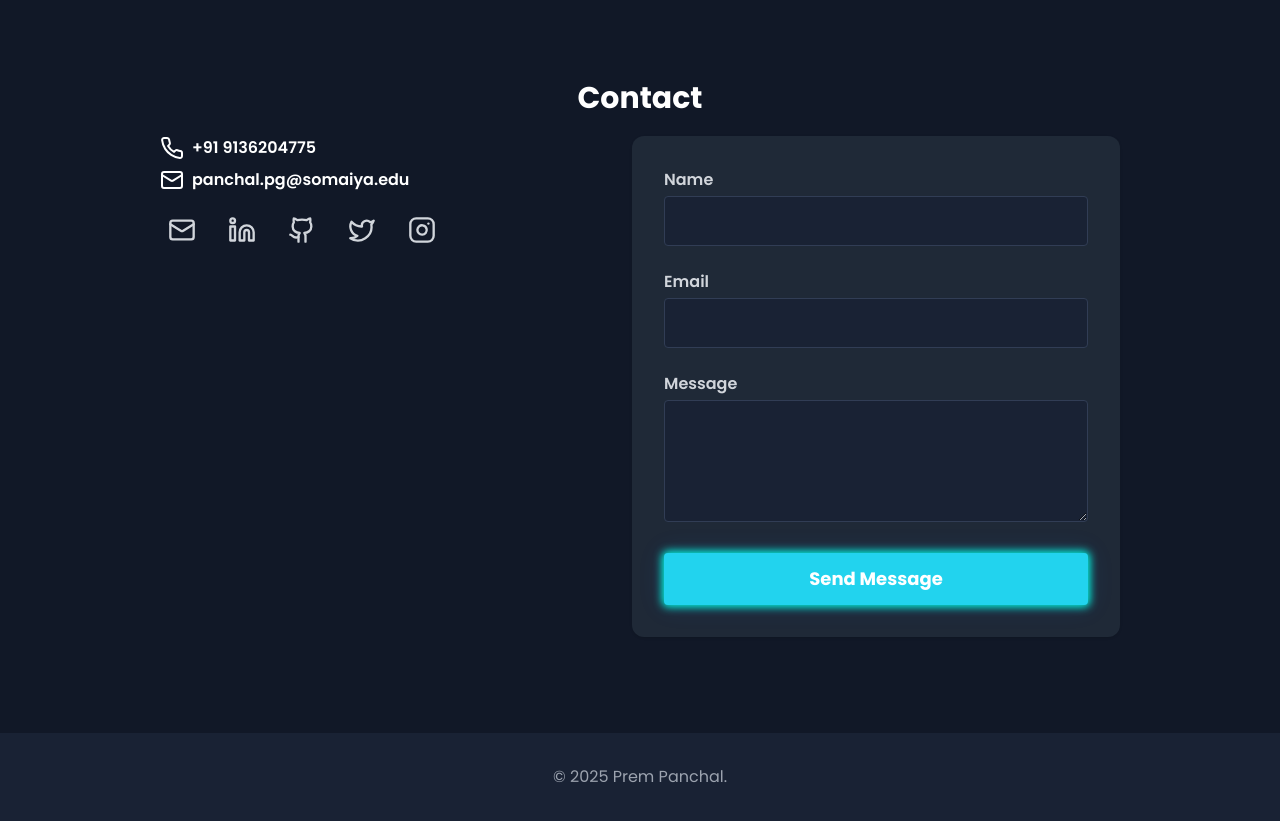
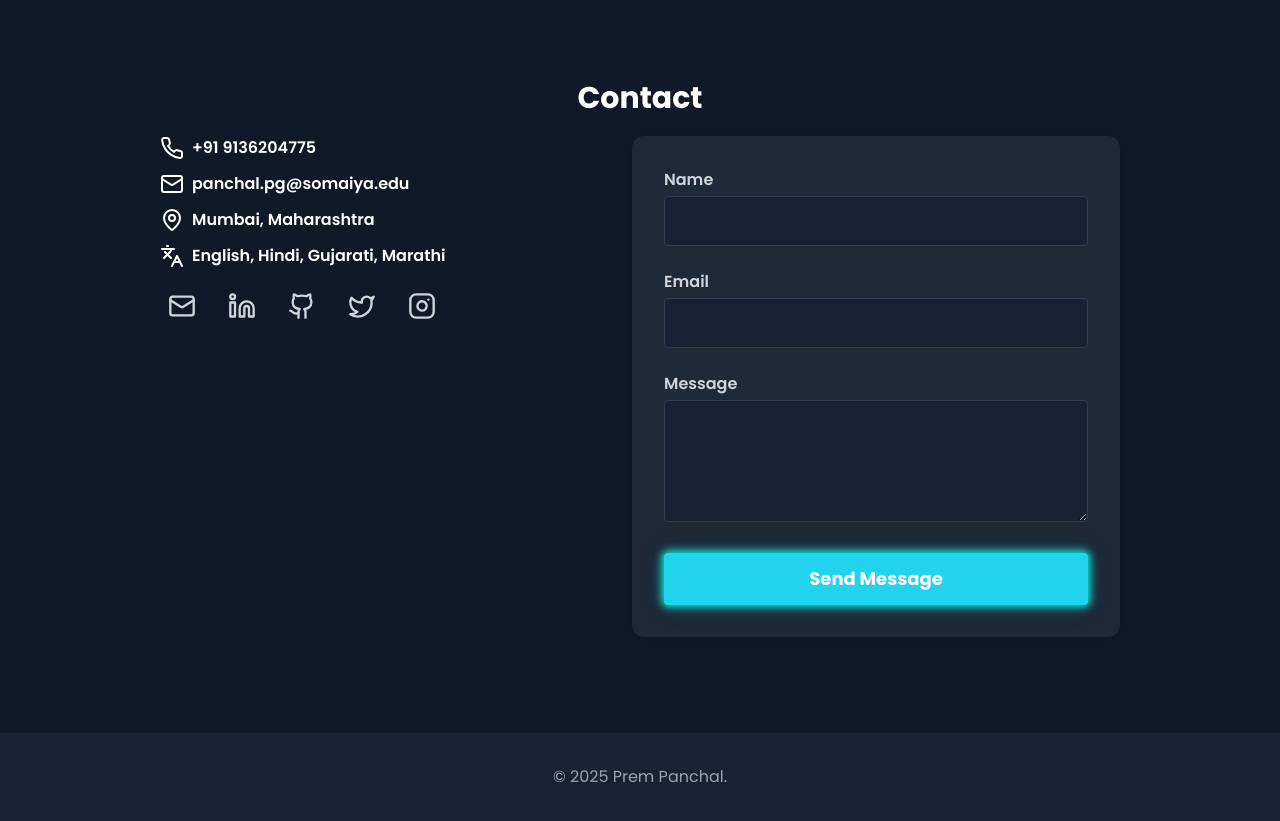
Before and after one commit to PremPanchal1224/prem-portfolio, a React (Vite) app: page / in a window 1280 px wide. Shown: the part 4320-5141 px from the top of the page. Built offline with nearby package versions, Linux system fonts and the light colour scheme.

Commit message:
Update contact information
Updated location and languages in the contact section. Edited `src/components/ContactSection.tsx`.

```diff
--- a/src/components/ContactSection.tsx
+++ b/src/components/ContactSection.tsx
@@ -1,6 +1,6 @@
 
 import { useState } from "react";
-import { Github, Linkedin, Mail, Phone, Instagram, Twitter } from "lucide-react";
+import { Github, Linkedin, Mail, Phone, Instagram, Twitter, MapPin, Languages } from "lucide-react";
 import { useToast } from "@/hooks/use-toast";
 import emailjs from "@emailjs/browser";
 
@@ -76,14 +76,22 @@ export default function ContactSection() {
         <div className="flex flex-col md:flex-row gap-12">
           {/* Contact Info */}
           <div className="flex-1 animate-fade-in-up">
-            <div className="mb-4">
+            <div className="mb-4 space-y-3">
               <div className="flex items-center gap-2">
                 <Phone />
                 <span className="font-semibold text-white">+91 9136204775</span>
               </div>
-              <div className="flex items-center gap-2 mt-2">
+              <div className="flex items-center gap-2">
                 <Mail />
                 <span className="font-semibold text-white">panchal.pg@somaiya.edu</span>
+              </div>
+              <div className="flex items-center gap-2">
+                <MapPin />
+                <span className="font-semibold text-white">Mumbai, Maharashtra</span>
+              </div>
+              <div className="flex items-center gap-2">
+                <Languages />
+                <span className="font-semibold text-white">English, Hindi, Gujarati, Marathi</span>
               </div>
             </div>
             <div className="flex gap-4 mt-4">
```
